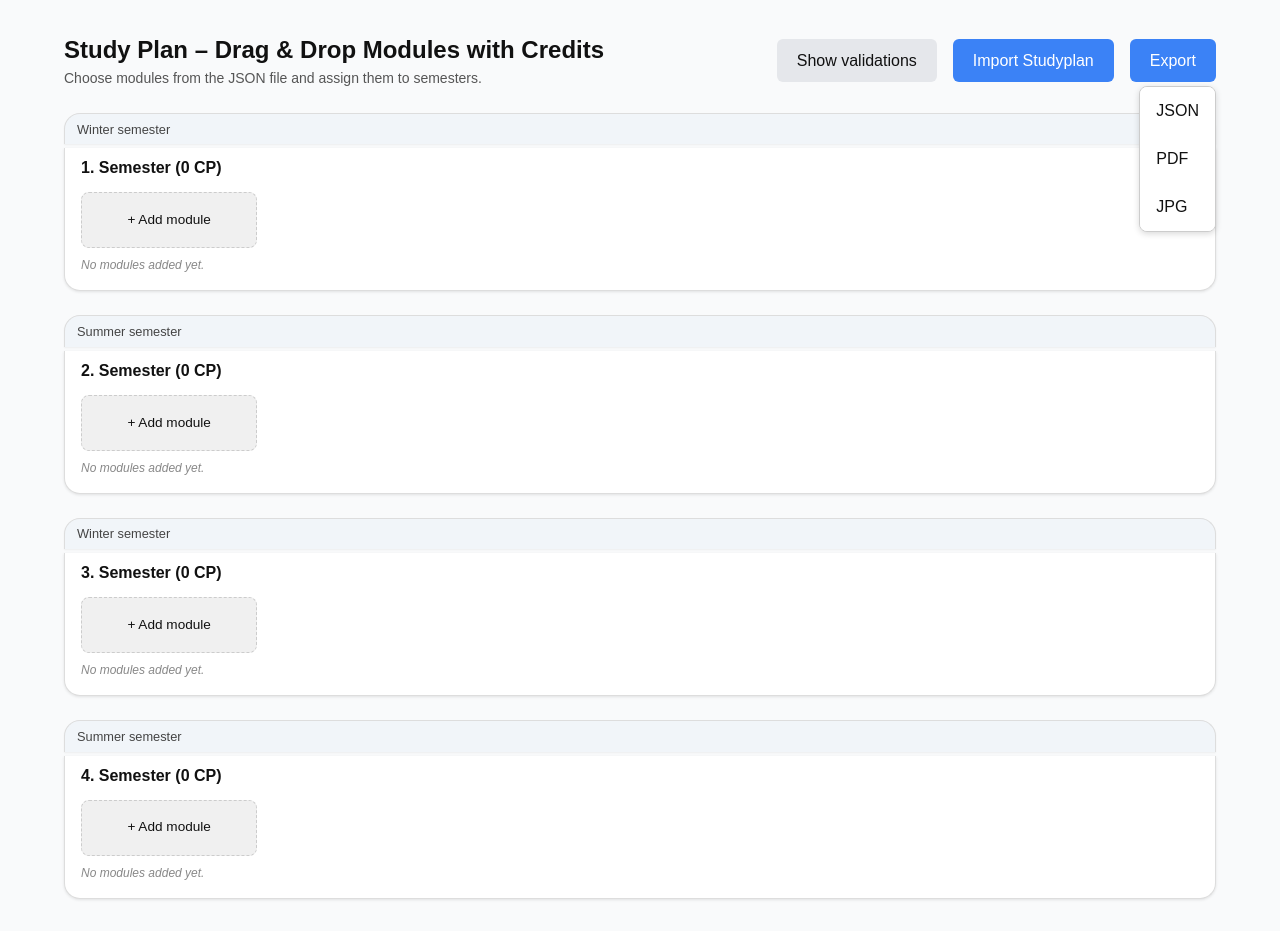
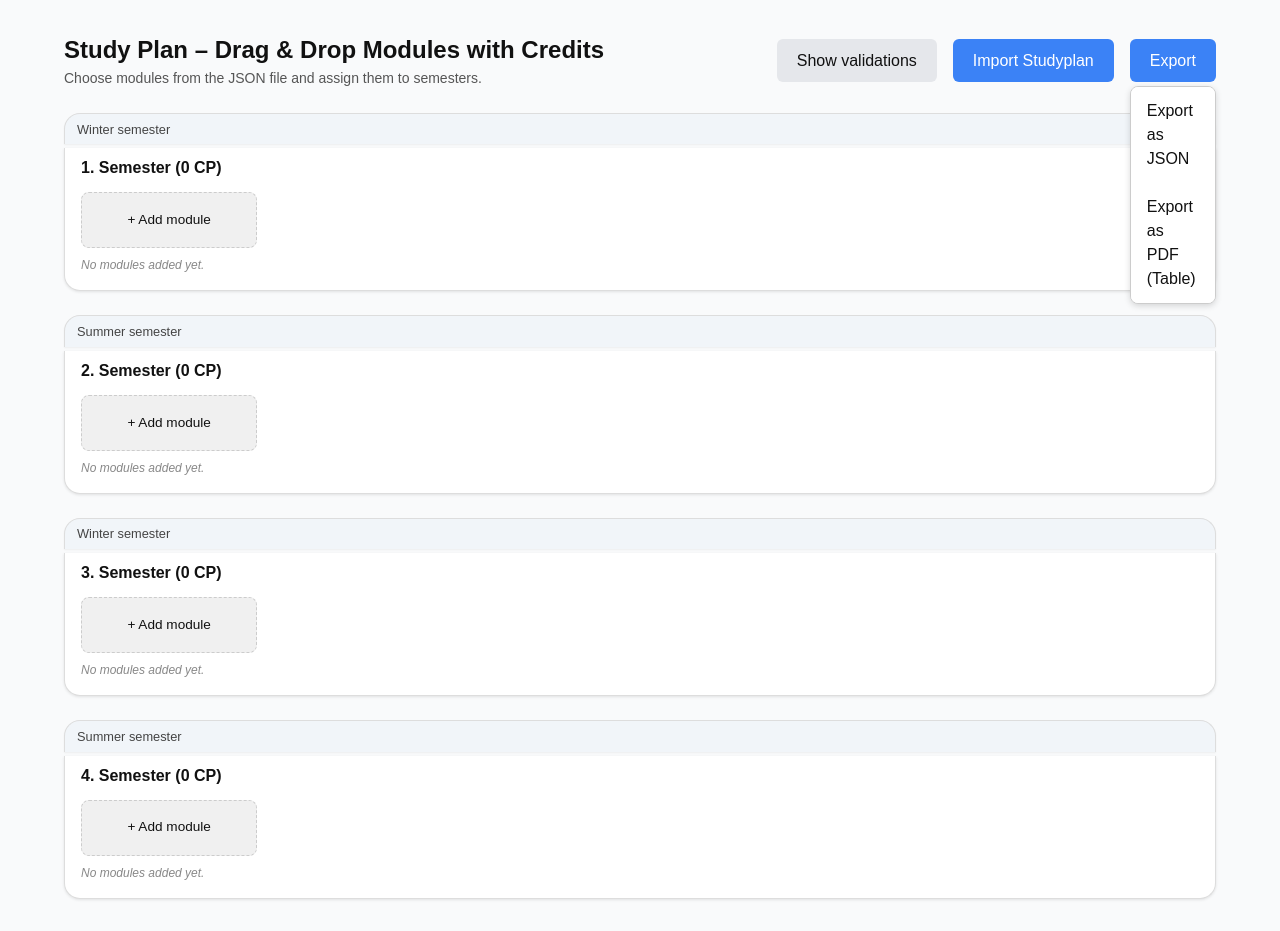
Before and after one commit to ChristianLeuschner/Studyplanner, a Next.js app: page / in a window 1280 px wide. Both pictures are taken after a click on the button "Export". Built offline with nearby package versions, Linux system fonts and the light colour scheme.

Commit message:
use hook and remove jpg export

```diff
--- a/package.json
+++ b/package.json
@@ -9,6 +9,8 @@
     "lint": "eslint"
   },
   "dependencies": {
+    "jspdf": "^3.0.3",
+    "jspdf-autotable": "^5.0.2",
     "lucide-react": "^0.544.0",
     "next": "15.5.4",
     "react": "19.1.0",
--- a/src/app/start/components/ExportMenuView.tsx
+++ b/src/app/start/components/ExportMenuView.tsx
@@ -3,23 +3,24 @@
 import React, { useState } from "react";
 import Button from "../../components/Button";
 import styles from "../styles/ExportMenuView.module.css";
+import { useExportStudyPlan } from "../hooks/useExport";
 
 interface ExportMenuProps {
-  exportData: any;
+  exportData: {
+    semesters: any[];
+    focus: any;
+    startSemester: any;
+  };
 }
 
 export default function ExportMenu({ exportData }: ExportMenuProps) {
   const [open, setOpen] = useState(false);
+  const { exportAsJSON, exportAsPDF } = useExportStudyPlan();
 
-  const handleExport = (type: "json" | "pdf" | "jpg") => {
+  const handleExport = async (type: "json" | "pdf") => {
     setOpen(false);
-    if (type === "json") {
-      exportAsJSON(exportData);
-    } else if (type === "pdf") {
-      alert("PDF-Export noch nicht implementiert 😅");
-    } else if (type === "jpg") {
-      alert("JPG-Export noch nicht implementiert 😅");
-    }
+    if (type === "json") exportAsJSON(exportData);
+    else if (type === "pdf") await exportAsPDF(exportData);
   };
 
   return (
@@ -34,38 +35,14 @@ export default function ExportMenu({ exportData }: ExportMenuProps) {
 
       {open && (
         <div className={styles.dropdown}>
-          <button
-            onClick={() => handleExport("json")}
-            className={styles.menuItem}
-          >
-            JSON
+          <button onClick={() => handleExport("json")} className={styles.menuItem}>
+            Export as JSON
           </button>
-          <button
-            onClick={() => handleExport("pdf")}
-            className={styles.menuItem}
-          >
-            PDF
-          </button>
-          <button
-            onClick={() => handleExport("jpg")}
-            className={styles.menuItem}
-          >
-            JPG
+          <button onClick={() => handleExport("pdf")} className={styles.menuItem}>
+            Export as PDF (Table)
           </button>
         </div>
       )}
     </div>
   );
 }
-
-// --- Export-Funktion für JSON ---
-function exportAsJSON(data: any) {
-  const jsonString = JSON.stringify(data, null, 2);
-  const blob = new Blob([jsonString], { type: "application/json" });
-  const url = URL.createObjectURL(blob);
-  const link = document.createElement("a");
-  link.href = url;
-  link.download = "studyplan.json";
-  link.click();
-  URL.revokeObjectURL(url);
-}
--- /dev/null
+++ b/src/app/start/hooks/useExport.ts
@@ -0,0 +1,41 @@
+// src/utils/useExportStudyPlan.ts
+import jsPDF from "jspdf";
+import autoTable from "jspdf-autotable";
+
+export function useExportStudyPlan() {
+    const exportAsJSON = (data: any) => {
+        const jsonString = JSON.stringify(data, null, 2);
+        const blob = new Blob([jsonString], { type: "application/json" });
+        const url = URL.createObjectURL(blob);
+        const link = document.createElement("a");
+        link.href = url;
+        link.download = "studyplan.json";
+        link.click();
+        URL.revokeObjectURL(url);
+    };
+
+    const exportAsPDF = (data: any) => {
+        const doc = new jsPDF();
+        doc.text("Study Plan", 14, 15);
+        let yPos = 25;
+        data.semesters.forEach((sem: any, i: number) => {
+            const totalECTS = sem.modules?.reduce((s: number, m: any) => s + (m.credits || 0), 0) || 0;
+            doc.text(`${sem.name || `Semester ${sem.id}`} (${totalECTS} ECTS)`, 14, yPos);
+            const rows = sem.modules.map((m: any) => [m.name || "-", m.credits ?? "-"]);
+            yPos += 5;
+            autoTable(doc, {
+                head: [["Module", "ECTS"]],
+                body: rows,
+                startY: yPos,
+            });
+            yPos = (doc as any).lastAutoTable.finalY + 12;
+            if (yPos > 260 && i < data.semesters.length - 1) {
+                doc.addPage();
+                yPos = 25;
+            }
+        });
+        doc.save("studyplan.pdf");
+    };
+
+    return { exportAsJSON, exportAsPDF };
+}
```
Also changed, not shown: 1 other file (tests, documents, lock files or other folders).
